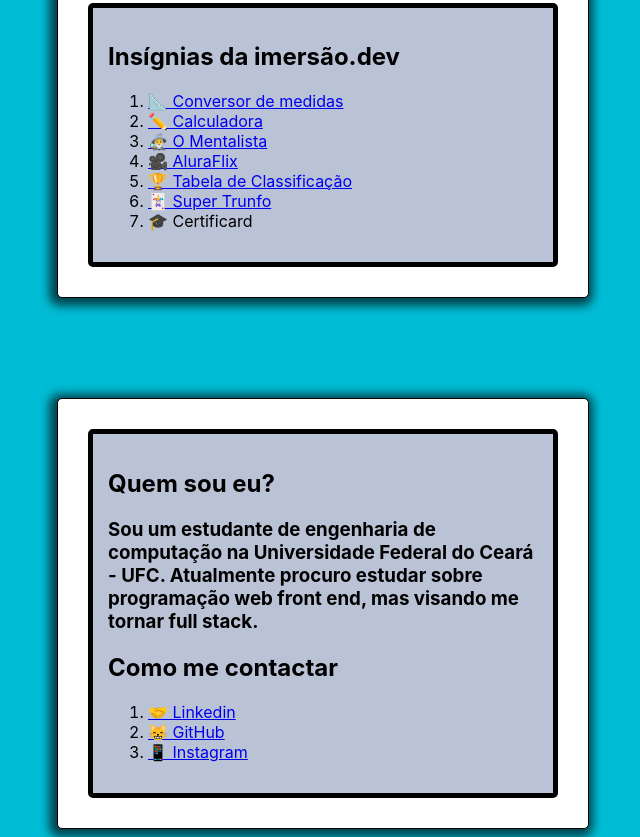
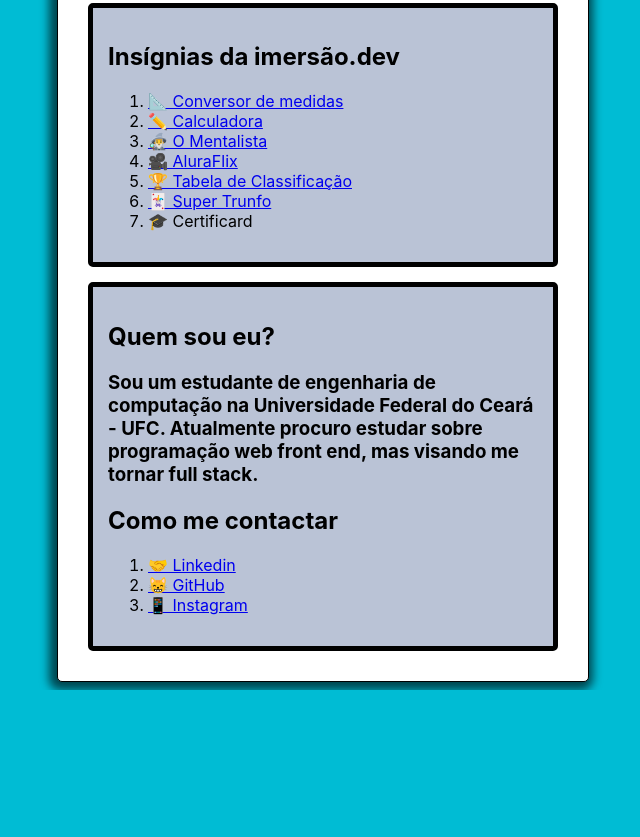
Before and after one commit to williambrunos/Certificado-Imersao-Dev, a plain HTML site: page index.html in a window 1280 px wide. Shown: the part 295-1132 px from the top of the page, without its empty margins (317-957 px from the left). After the commit the page ends 985 px from the top, so only its background shows below. Drawn offline with Linux system fonts and the light colour scheme.

Commit message:
changed visualization of the page

```diff
--- a/index.html
+++ b/index.html
@@ -32,9 +32,6 @@
 
         </div>
 
-    </section>
-
-    <footer>
         <div>
             <h2>Quem sou eu?</h2>
             <h3>Sou um estudante de engenharia de computação na Universidade Federal do Ceará - UFC. Atualmente
@@ -49,6 +46,7 @@
                 <li><a href="https://www.instagram.com/william__bs/" target='_blank'>📱 Instagram</a></li>
             </ol>
         </div>
-    </footer>
+    </section>
+
 </body>
 </html>
--- a/style.css
+++ b/style.css
@@ -48,17 +48,3 @@ div {
     background-color: #bac3d6;
     border-radius: 5px;
 }
-
-footer{
-    -webkit-box-shadow: -2px 2px 10px 6px rgba(0,0,0,0.63);
-box-shadow: -2px 2px 10px 6px rgba(0,0,0,0.63);
-    display: block;
-    margin-left: auto;
-    margin-right: auto;
-    max-width: 500px;
-    margin-top: 100px;
-    background-color: white;
-    padding: 15px;
-    border: 1px solid black;
-    border-radius: 5px;
-}
```
